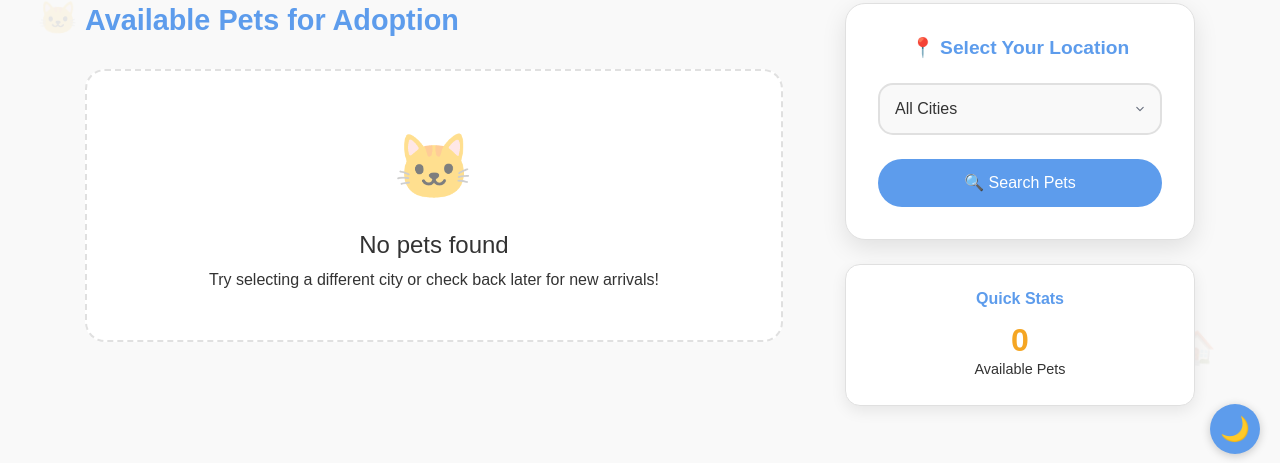
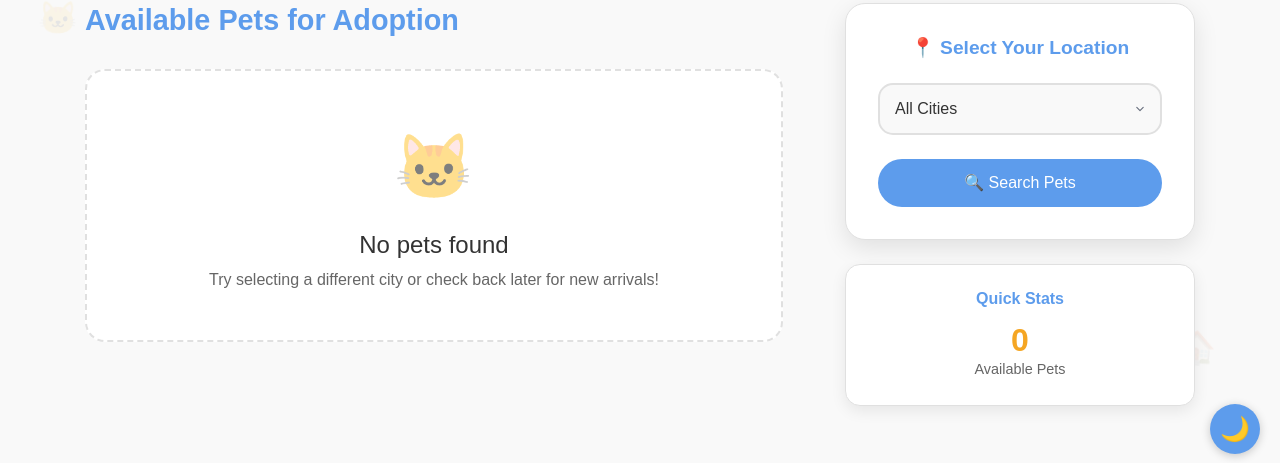
Before and after one commit to renad03-20/cutepaws, a Flask app: page / in a window 1280 px wide. Shown: the part 326-789 px from the top of the page. Run offline with Flask 3, Linux system fonts and the light colour scheme; the visitor is signed in with stand-in values (Sample User, id 1); data that the repository does not hold is empty; some web fonts are replaced.

Commit message:
uses main css file variables

```diff
--- a/wepsite/static/css/homepage.css
+++ b/wepsite/static/css/homepage.css
@@ -216,7 +216,7 @@
 
 .pet-details {
     font-size: 0.9rem;
-    color: var(--color-text-muted);
+    color: var(--color-text-light);
     margin: 0;
 }
 
@@ -270,7 +270,7 @@
 }
 
 .no-pets-message p {
-    color: var(--color-text-muted);
+    color: var(--color-text-light);
     margin: 0;
 }
 
@@ -387,7 +387,7 @@
 
 .stat-label {
     font-size: 0.9rem;
-    color: var(--color-text-muted);
+    color: var(--color-text-light);
     margin-top: 0.2rem;
 }
 
```
